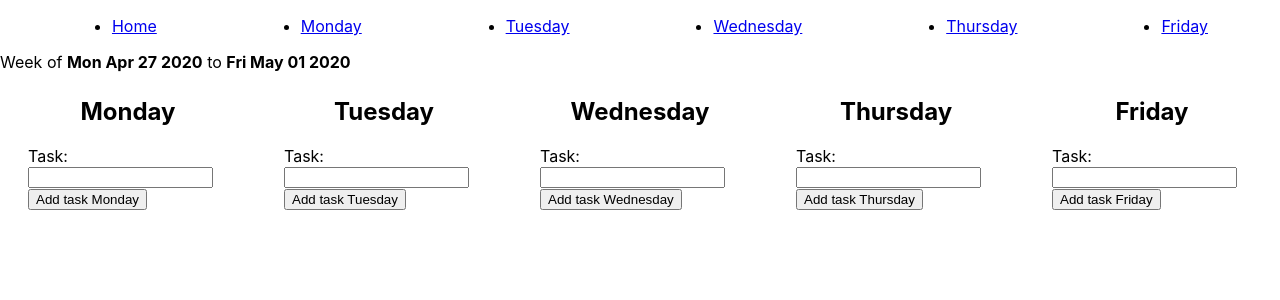
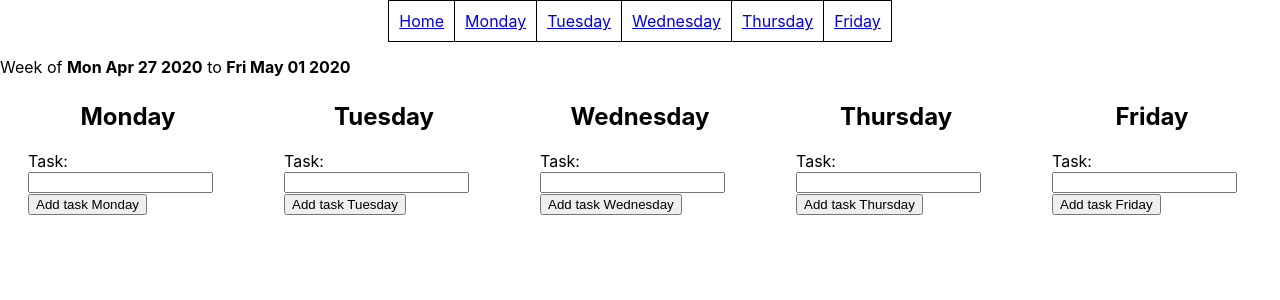
Before and after one commit to AmauryPreclin/react_intro, a React (Create React App) app in the folder todolist/: page / in a window 1280 px wide. Shown: the top 300 px of the page. Built offline with nearby package versions, Linux system fonts and the light colour scheme.

Commit message:
Test query parameters

```diff
--- a/todolist/src/App.css
+++ b/todolist/src/App.css
@@ -41,8 +41,3 @@
   flex-wrap: wrap;
   justify-content: space-around;
 }
-
-.ul {
-  display: flex;
-  justify-content: space-around;
-}
--- a/todolist/src/App.js
+++ b/todolist/src/App.js
@@ -1,11 +1,21 @@
 // Vendor
 import React from "react";
-import { BrowserRouter as Router, Switch, Route, Link } from "react-router-dom";
+import {
+  BrowserRouter as Router,
+  Switch,
+  Route,
+  useLocation,
+} from "react-router-dom";
 
 // Internal
 import "./App.css";
 import { Todolist } from "./Todolist.js";
 import { WeekDate } from "./WeekDate.js";
+import { Header } from "./Header.js";
+
+const useQuery = () => {
+  return new URLSearchParams(useLocation().search);
+};
 
 function App() {
   const [tasksMonday, setTasksMonday] = React.useState([]);
@@ -13,33 +23,11 @@ function App() {
   const [tasksWednesday, setTasksWednesday] = React.useState([]);
   const [tasksThursday, setTasksThursday] = React.useState([]);
   const [tasksFriday, setTasksFriday] = React.useState([]);
+
   return (
-    <>
     <Router>
       <div>
-          <nav>
-            <ul className="ul">
-              <li>
-                <Link to="/">Home</Link>
-              </li>
-              <li>
-                <Link to="/monday">Monday</Link>
-              </li>
-              <li>
-                <Link to="/tuesday">Tuesday</Link>
-              </li>
-              <li>
-                <Link to="/wednesday">Wednesday</Link>
-              </li>
-              <li>
-                <Link to="/thursday">Thursday</Link>
-              </li>
-              <li>
-                <Link to="/friday">Friday</Link>
-              </li>
-            </ul>
-          </nav>
-
+        <Header />
         {/* A <Switch> looks through its children <Route>s and
             renders the first one that matches the current URL. */}
 
@@ -117,12 +105,7 @@ function App() {
         </Switch>
       </div>
     </Router>
-    </>
   );
 }
 
-function Home() {
-  return <h2>Home</h2>;
-}
-
 export default App;
--- a/todolist/src/Todolist.js
+++ b/todolist/src/Todolist.js
@@ -1,5 +1,6 @@
 // Vendor
 import React from "react";
+import { useLocation, useParams } from "react-router-dom";
 
 // Internal
 import { AddTask } from "./AddTask.js";
```
Lines whose indentation alone changed are shown as unchanged.
